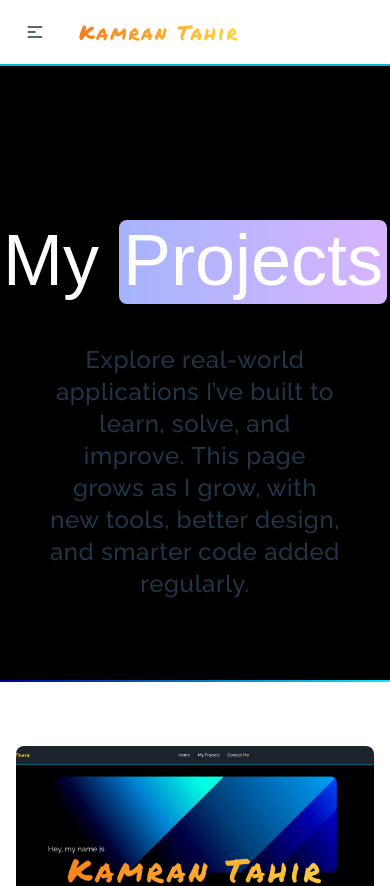
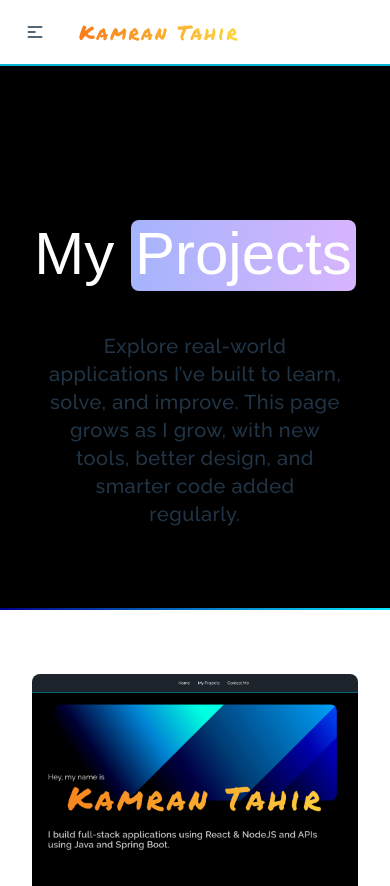
Before and after one commit to kamrantahir2/Portfolio, a React (Vite) app: page /projects in a window 390 px wide. Shown: the top 886 px of the page. Built offline with nearby package versions, Linux system fonts and the light colour scheme; a web font is replaced by a local one.

Commit message:
Adjust cards layout on mobile

```diff
--- a/src/components/Projects.jsx
+++ b/src/components/Projects.jsx
@@ -35,11 +35,11 @@ const Projects = () => {
   return (
     <div className="">
       <div className="bg-black py-20 lg:py-40 portfolio-header mb-12">
-        <h1 className="md:text-7xl text-7xl lg:text-9xl font-gothicExpanded text-center  text-white relative z-2 md:mb-24 mb-8 md:pt-56 pt-36">
+        <h1 className="md:text-7xl text-6xl lg:text-9xl font-gothicExpanded text-center  text-white relative z-2 md:mb-24 mb-8 md:pt-56 pt-36">
           My <Highlight>Projects</Highlight>
         </h1>
 
-        <h2 className=" text-center lg:text-left mt-12 lg:mt-32 md:mt-16 text-2xl md:text-3xl tracking-wide w-9/12  m-auto font-medium ">
+        <h2 className=" text-center lg:text-left mt-12 lg:mt-32 md:mt-16 text-xl md:text-3xl tracking-wide w-9/12  m-auto font-medium ">
           Explore real-world applications I’ve built to learn, solve, and
           improve. This page grows as I grow, with new tools, better design, and
           smarter code added regularly.
@@ -144,7 +144,7 @@ const Projects = () => {
           ) : null}
         </AnimatePresence>
         <Fade triggerOnce>
-          <ul className="md:max-w-6xl max-w-full mx-auto w-full grid grid-cols-1 md:grid-cols-2 items-start gap-24 ">
+          <ul className="md:max-w-6xl max-w-5/6 mx-auto w-11/12 grid grid-cols-1 md:grid-cols-2 items-start gap-24 ">
             {cards.map((card, index) => (
               <motion.div
                 layoutId={`card-${card.title}-${id}`}
```
